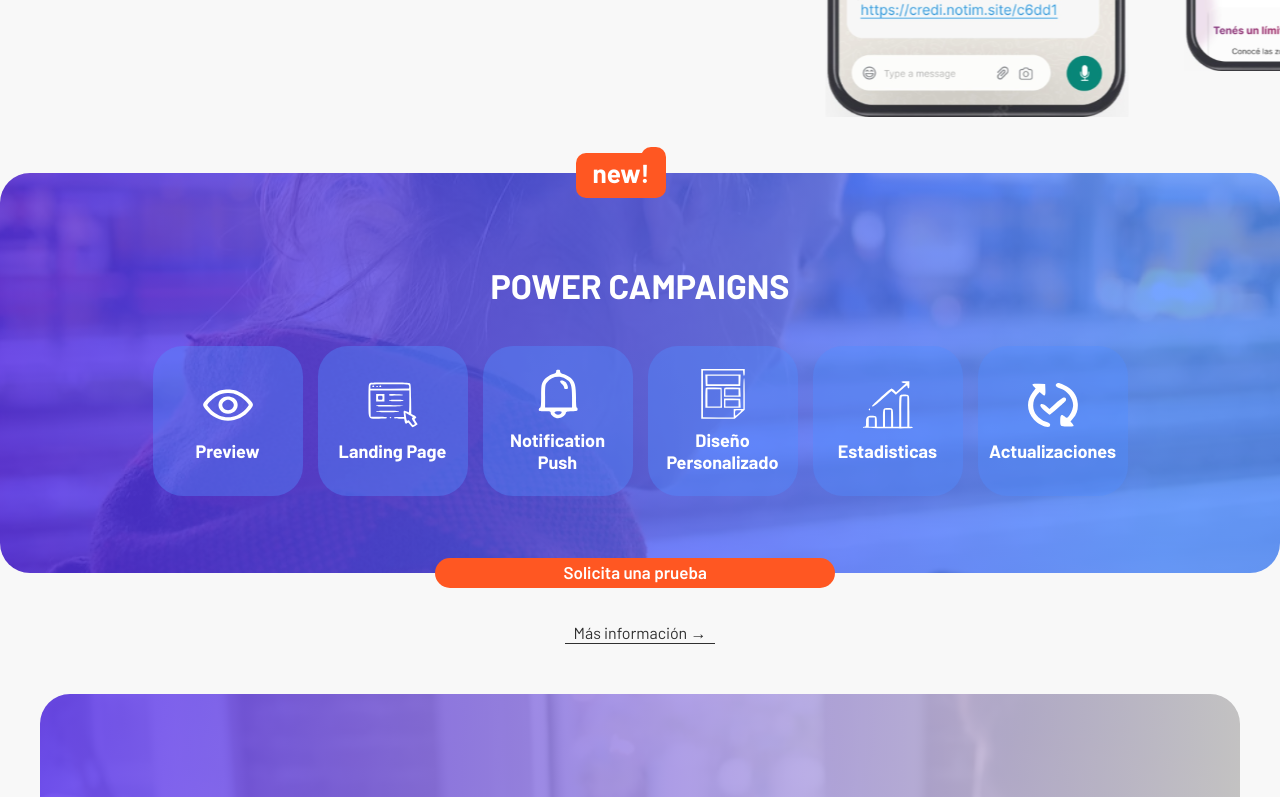
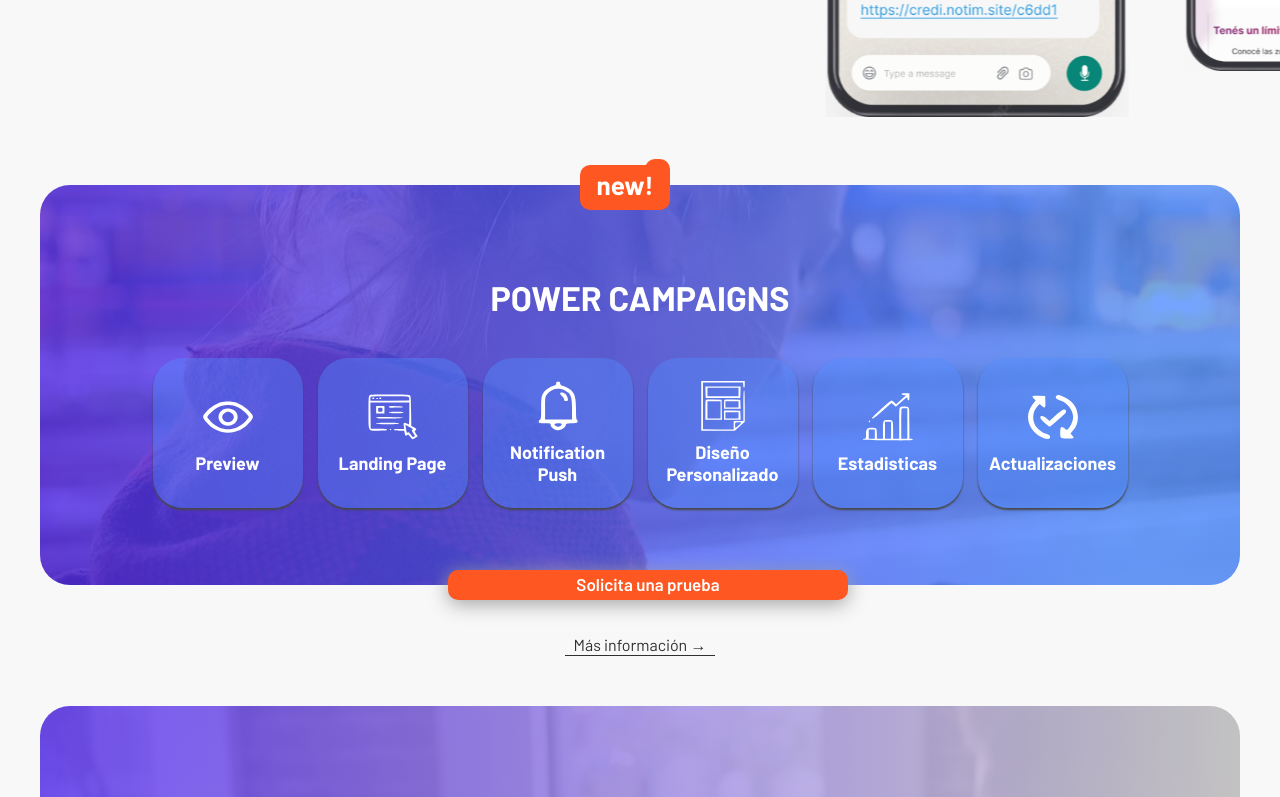
Before and after one commit to gszcode/Landing, a Next.js app: page / in a window 1280 px wide. Shown: the part 682-1479 px from the top of the page. Built offline with nearby package versions, Linux system fonts and the light colour scheme.

Commit message:
add shadow to icons and fix their width

```diff
--- a/src/components/Campaigns/Campaigns.module.scss
+++ b/src/components/Campaigns/Campaigns.module.scss
@@ -1,6 +1,8 @@
 @import '@/app/theme';
 
 .container {
+  max-width: $max-width;
+  margin: 12px auto;
   @include width-height(100%, 400px);
   background-size: cover;
   background-position: center center;
@@ -36,7 +38,7 @@
     flex-wrap: wrap;
 
     .icon {
-      @include width-height(100px, 100px);
+      @include width-height(120px, 120px);
       background: rgba(82, 141, 255, 0.4);
       border-radius: $radius;
       text-align: center;
@@ -44,6 +46,7 @@
       @include font(16px, 700);
       color: $whiteColor;
       padding: 0 10px;
+      box-shadow: 0 2px 2px 0 #474747;
 
       image {
         @include width-height(25px, 25px);
@@ -58,13 +61,14 @@
     @include width-height(200px, 30px);
     background: $buttonColor;
     color: $whiteColor;
-    border-radius: $radius;
+    border-radius: 10px;
     border: 1px solid $transparent;
     transition: all 300ms linear;
     text-align: center;
     line-height: 26px;
     @include font(17px, 600);
     margin-bottom: -38px;
+    box-shadow: 0 4px 20px 0 #a3a2a2;
 
     &:hover {
       background-color: $whiteColor;
```
